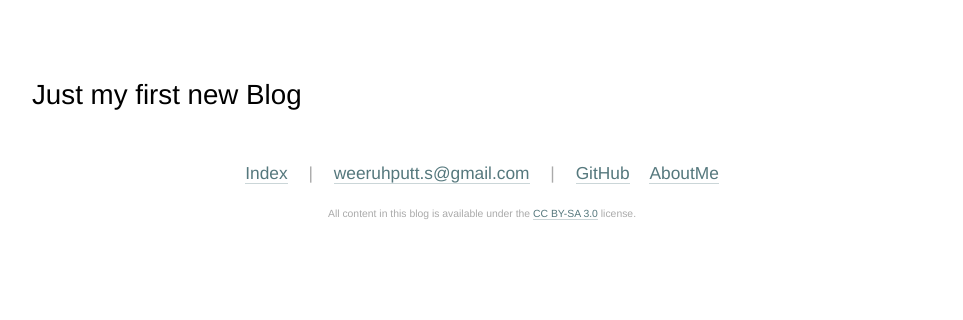
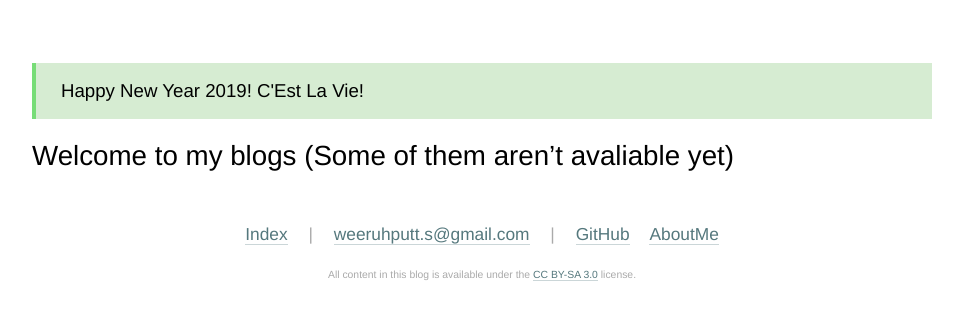
Before and after one commit to XIIKJIIX/xiikjiix.github.io, a Jekyll site: the page built from index.md, in a window 1280 px wide. Shown: the top 320 px of the page, without its empty margins (158-1121 px from the left). Built offline with Jekyll 4.4.1, drawn with Linux system fonts in a browser that asks for light colours.

Commit message:
Add HNY Greetings 🥂

```diff
--- a/index.md
+++ b/index.md
@@ -3,7 +3,9 @@ layout: default
 title: My Blogs
 ---
 
-# Just my first new Blog
+<aside class="greeting">Happy New Year 2019! C'Est La Vie!</aside>
+
+# Welcome to my blogs (Some of them aren't avaliable yet)
 
 <div style="display: none;">
 
--- a/static/style.css
+++ b/static/style.css
@@ -142,6 +142,16 @@ article > time {
 code {
 	color: #204a87;
 	font-size: 12pt;
+}
+
+aside.greeting {
+	font-style: normal;
+	font-size: 14pt;
+	background: #d6ecd2;
+	padding: 15px 25px;
+	margin: 5px 0px;
+	border-left: 4px solid #77dd77;
+	color: black;
 }
 
 aside.warning {
```
